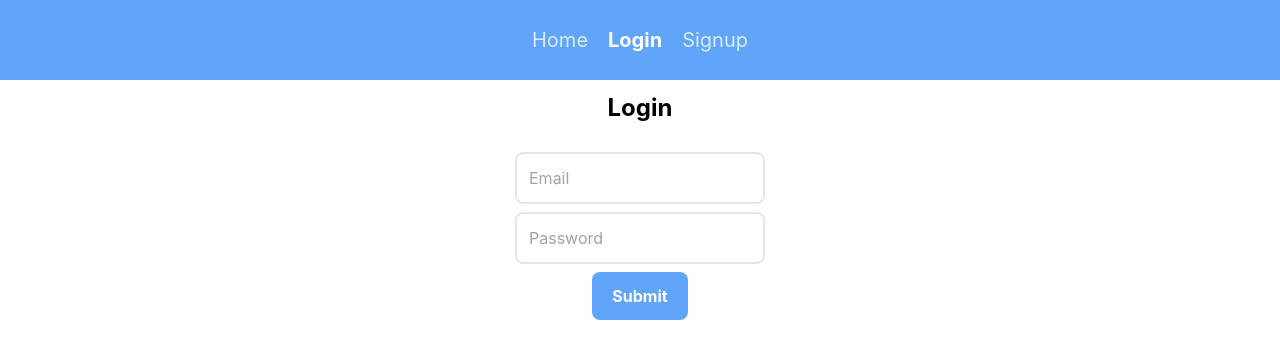
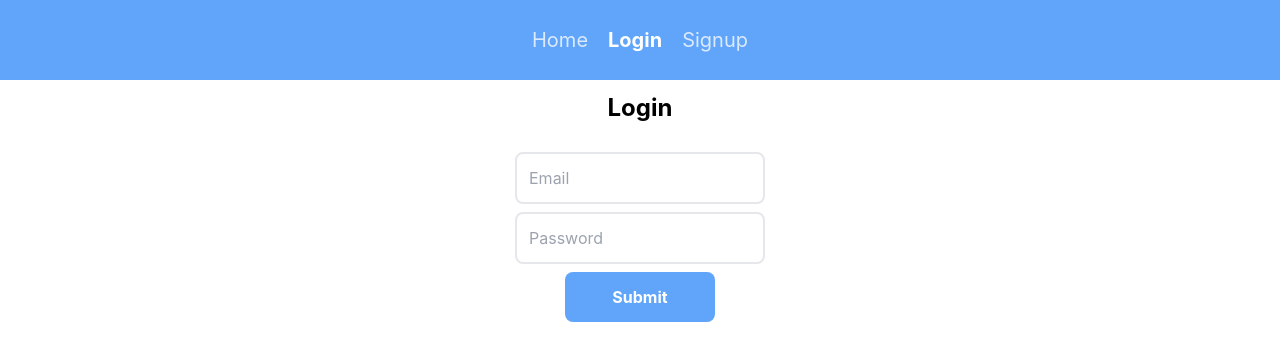
Before and after one commit to Ghaadyy/task-manager-react, a React (Create React App) app: page /login in a window 1280 px wide. Shown: the top 360 px of the page. Built offline with nearby package versions, Linux system fonts and the light colour scheme.

Commit message:
Added loading indicators on auth pages

```diff
--- a/package.json
+++ b/package.json
@@ -19,6 +19,7 @@
     "react-jwt": "^1.2.0",
     "react-router-dom": "^6.11.2",
     "react-scripts": "5.0.1",
+    "react-spinners": "^0.13.8",
     "react-toastify": "^9.1.3",
     "typescript": "^4.9.5",
     "web-vitals": "^2.1.4"
--- a/src/components/UI/Button.tsx
+++ b/src/components/UI/Button.tsx
@@ -1,20 +1,27 @@
 import React from "react";
+import { ClipLoader } from "react-spinners";
 
 type Props = {
   name: string;
   type: "button" | "submit" | "reset" | undefined;
   onClick?: React.MouseEventHandler<HTMLButtonElement> | undefined;
+  isLoading?: boolean;
 };
 
-const Button: React.FC<Props> = ({ type, name, onClick }) => {
+const Button: React.FC<Props> = ({
+  type,
+  name,
+  onClick,
+  isLoading = false,
+}) => {
   return (
     <button
       type={type}
       name={name}
       onClick={onClick}
-      className="rounded-lg bg-blue-400 px-5 py-3 text-white font-bold hover:bg-blue-600 transition-colors duration-150 ease-in-out"
+      className={`min-w-[150px] min-h-[50px] rounded-lg bg-blue-400 px-5 py-3 text-white font-bold hover:bg-blue-600 transition-all duration-150 ease-in-out flex flex-col items-center justify-center`}
     >
-      {name}
+      {isLoading ? <ClipLoader color="#ffffff" size={20} /> : name}
     </button>
   );
 };
--- a/src/pages/LoginPage.tsx
+++ b/src/pages/LoginPage.tsx
@@ -15,10 +15,13 @@ const LoginPage: React.FC = () => {
 
   const [error, setError] = useState<string>();
 
+  const [isLoading, setIsLoading] = useState<boolean>(false);
+
   const onClickHandler: React.MouseEventHandler<HTMLButtonElement> = async (
     e
   ) => {
     e.preventDefault();
+    setIsLoading(true);
 
     const item = {
       email,
@@ -52,6 +55,7 @@ const LoginPage: React.FC = () => {
 
     setEmail("");
     setPassword("");
+    setIsLoading(false);
   };
 
   return (
@@ -70,7 +74,12 @@ const LoginPage: React.FC = () => {
         value={password}
       />
       {error && <p className="text-sm text-red-400 font-semibold">{error}</p>}
-      <Button type="submit" name="Submit" onClick={onClickHandler} />
+      <Button
+        type="submit"
+        name="Submit"
+        onClick={onClickHandler}
+        isLoading={isLoading}
+      />
     </form>
   );
 };
--- a/src/pages/SignUpPage.tsx
+++ b/src/pages/SignUpPage.tsx
@@ -17,10 +17,13 @@ const SignUpPage: React.FC = () => {
 
   const [error, setError] = useState<string>();
 
+  const [isLoading, setIsLoading] = useState<boolean>(false);
+
   const onClickHandler: React.MouseEventHandler<HTMLButtonElement> = async (
     e
   ) => {
     e.preventDefault();
+    setIsLoading(true);
 
     const user = {
       email,
@@ -53,6 +56,8 @@ const SignUpPage: React.FC = () => {
     } catch {
       toastError();
     }
+
+    setIsLoading(false);
   };
 
   return (
@@ -83,7 +88,12 @@ const SignUpPage: React.FC = () => {
         value={password}
       />
       {error && <p className="text-sm text-red-400 font-semibold">{error}</p>}
-      <Button type="submit" name="Submit" onClick={onClickHandler} />
+      <Button
+        type="submit"
+        name="Submit"
+        onClick={onClickHandler}
+        isLoading={isLoading}
+      />
     </form>
   );
 };
```
Also changed, not shown: 1 other file (tests, documents, lock files or other folders).
